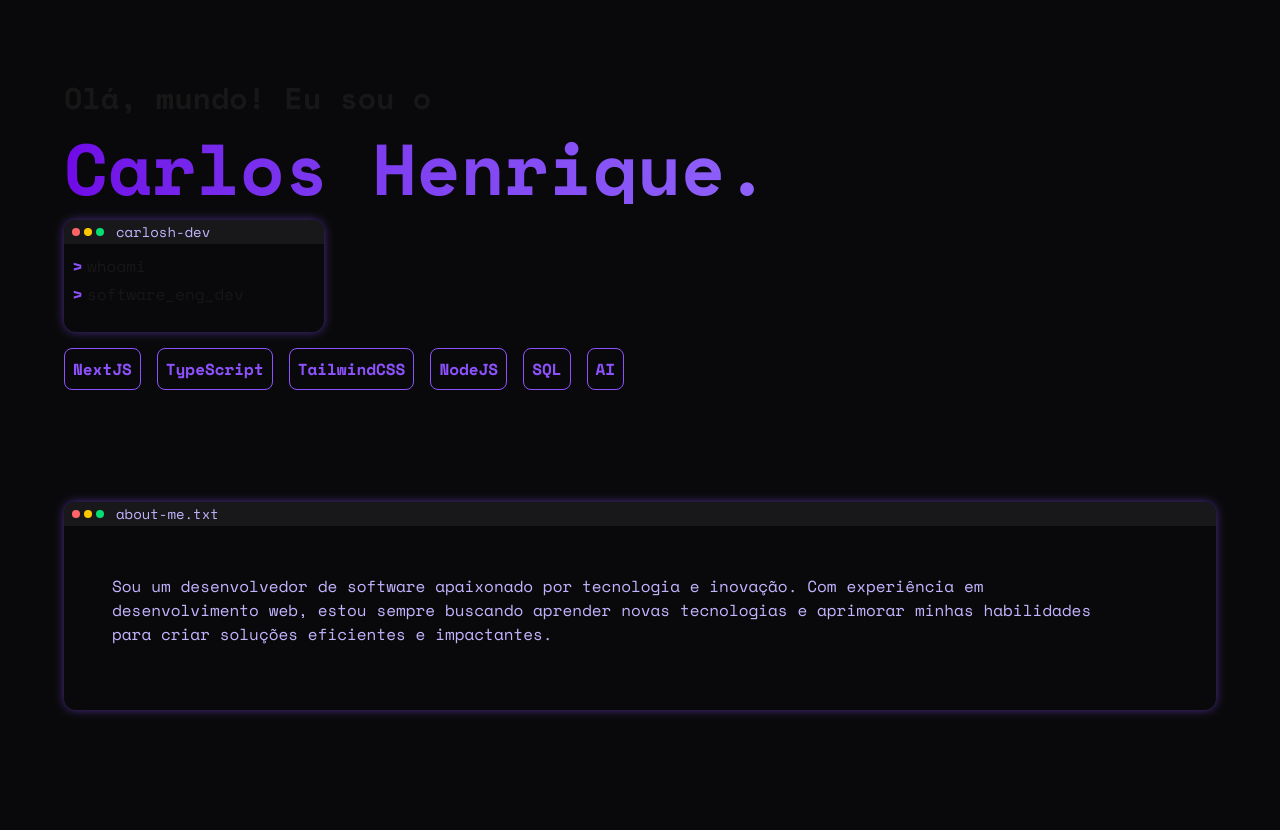
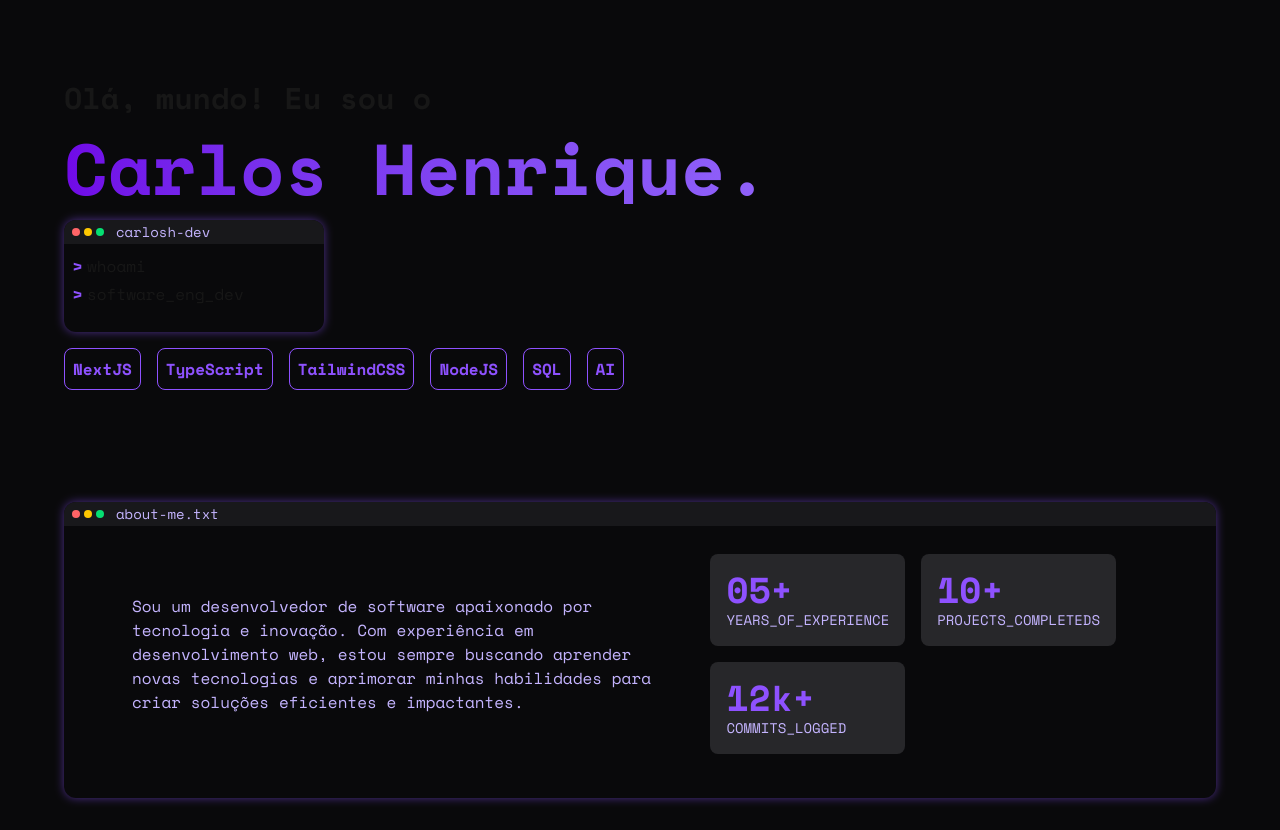
Before and after one commit to carlosh-dev/carlosh.dev, a Next.js app: page / in a window 1280 px wide. Before the commit the page ends 800 px from the top, so only its background shows below. Built offline with nearby package versions, Linux system fonts and the light colour scheme; no server answers.

Commit message:
Add Stacks component and update Home page layout

```diff
--- a/app/page.tsx
+++ b/app/page.tsx
@@ -1,5 +1,6 @@
 import { useTranslations } from 'next-intl'
 import TerminalWrapper from '@/components/terminal'
+import Stacks from '../components/stacks'
 
 export default function Home() {
     // const t = useTranslations('HomePage')
@@ -26,42 +27,49 @@ export default function Home() {
                     </div>
                 </TerminalWrapper>
 
-                <div className="flex gap-4  flex-wrap">
-                    <span className="w-fit bg-transparent font-semibold p-2 rounded-lg  transition-colors cursor-default border border-violet-500 hover:bg-zinc-600 text-violet-500 hover:text-white">
-                        NextJS
-                    </span>
-
-                    <span className="w-fit bg-transparent font-semibold p-2 rounded-lg  transition-colors cursor-default border border-violet-500 hover:bg-zinc-600 text-violet-500 hover:text-white">
-                        TypeScript
-                    </span>
-
-                    <span className="w-fit bg-transparent font-semibold p-2 rounded-lg  transition-colors cursor-default border border-violet-500 hover:bg-zinc-600 text-violet-500 hover:text-white">
-                        TailwindCSS
-                    </span>
-
-                    <span className="w-fit bg-transparent font-semibold p-2 rounded-lg  transition-colors cursor-default border border-violet-500 hover:bg-zinc-600 text-violet-500 hover:text-white">
-                        NodeJS
-                    </span>
-
-                    <span className="w-fit bg-transparent font-semibold p-2 rounded-lg  transition-colors cursor-default border border-violet-500 hover:bg-zinc-600 text-violet-500 hover:text-white">
-                        SQL
-                    </span>
-
-                    <span className="w-fit bg-transparent font-semibold p-2 rounded-lg  transition-colors cursor-default border border-violet-500 hover:bg-zinc-600 text-violet-500 hover:text-white">
-                        AI
-                    </span>
-                </div>
+                <Stacks />
             </div>
 
             <div className="flex flex-col gap-4 mb-8 mt-20">
                 <TerminalWrapper title={'about-me.txt'}>
-                    <p className="text-violet-300 p-10">
-                        Sou um desenvolvedor de software apaixonado por
-                        tecnologia e inovação. Com experiência em
-                        desenvolvimento web, estou sempre buscando aprender
-                        novas tecnologias e aprimorar minhas habilidades para
-                        criar soluções eficientes e impactantes.
-                    </p>
+                    <div className="grid grid-cols-[1fr_auto] gap-4 p-5">
+                        <div className="flex flex-col gap-4 w-full">
+                            <p className="text-violet-300 p-10 w-full">
+                                Sou um desenvolvedor de software apaixonado por
+                                tecnologia e inovação. Com experiência em
+                                desenvolvimento web, estou sempre buscando
+                                aprender novas tecnologias e aprimorar minhas
+                                habilidades para criar soluções eficientes e
+                                impactantes.
+                            </p>
+                        </div>
+                        <div className="grid grid-cols-2 gap-4 w-fit">
+                            <div className="bg-zinc-800 p-4 rounded-lg flex flex-col ">
+                                <p className="text-4xl font-bold text-violet-500">
+                                    05+
+                                </p>
+                                <p className="max-w-50 text-sm text-violet-300">
+                                    YEARS_OF_EXPERIENCE
+                                </p>
+                            </div>
+                            <div className="bg-zinc-800 p-4 rounded-lg flex flex-col ">
+                                <p className="text-4xl font-bold text-violet-500">
+                                    10+
+                                </p>
+                                <p className="max-w-50 text-sm text-violet-300">
+                                    PROJECTS_COMPLETEDS
+                                </p>
+                            </div>
+                            <div className="bg-zinc-800 p-4 rounded-lg flex flex-col ">
+                                <p className="text-4xl font-bold text-violet-500">
+                                    12k+
+                                </p>
+                                <p className="max-w-50 text-sm text-violet-300">
+                                    COMMITS_LOGGED
+                                </p>
+                            </div>
+                        </div>
+                    </div>
                 </TerminalWrapper>
             </div>
         </main>
--- /dev/null
+++ b/components/stacks.tsx
@@ -0,0 +1,29 @@
+export default function Stacks() {
+    return (
+        <div className="flex gap-4  flex-wrap">
+            <span className="w-fit bg-transparent font-semibold p-2 rounded-lg  transition-colors cursor-default border border-violet-500 hover:bg-zinc-600 text-violet-500 hover:text-white">
+                NextJS
+            </span>
+
+            <span className="w-fit bg-transparent font-semibold p-2 rounded-lg  transition-colors cursor-default border border-violet-500 hover:bg-zinc-600 text-violet-500 hover:text-white">
+                TypeScript
+            </span>
+
+            <span className="w-fit bg-transparent font-semibold p-2 rounded-lg  transition-colors cursor-default border border-violet-500 hover:bg-zinc-600 text-violet-500 hover:text-white">
+                TailwindCSS
+            </span>
+
+            <span className="w-fit bg-transparent font-semibold p-2 rounded-lg  transition-colors cursor-default border border-violet-500 hover:bg-zinc-600 text-violet-500 hover:text-white">
+                NodeJS
+            </span>
+
+            <span className="w-fit bg-transparent font-semibold p-2 rounded-lg  transition-colors cursor-default border border-violet-500 hover:bg-zinc-600 text-violet-500 hover:text-white">
+                SQL
+            </span>
+
+            <span className="w-fit bg-transparent font-semibold p-2 rounded-lg  transition-colors cursor-default border border-violet-500 hover:bg-zinc-600 text-violet-500 hover:text-white">
+                AI
+            </span>
+        </div>
+    )
+}
```
